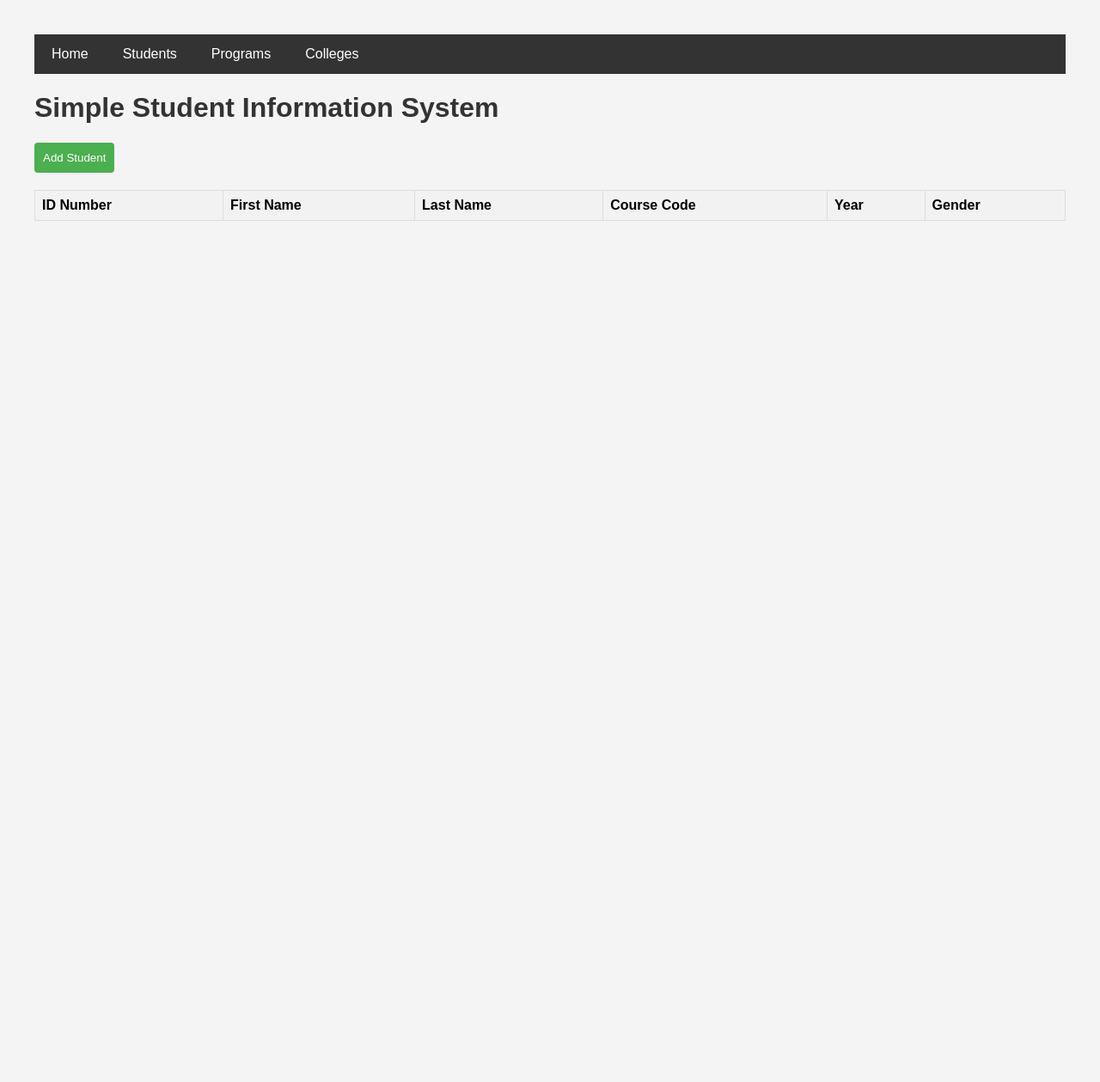
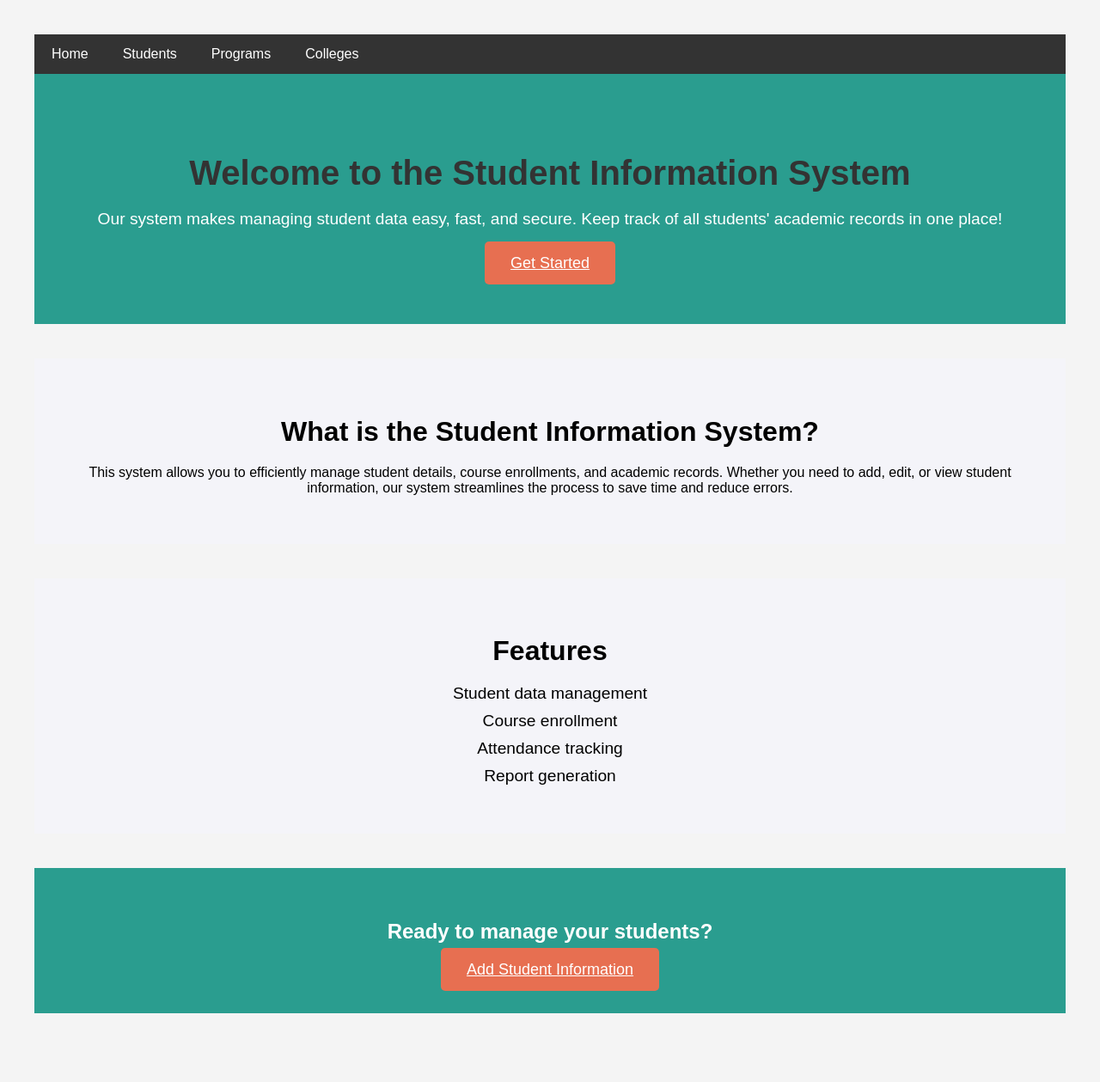
Before and after one commit to KINGSTING/flaskSSIS, a Flask app: page / in a window 1280 px wide. Shown: the whole page at 86% size. Before the commit the page ends 257 px from the top, so only its background shows below. Run offline with Flask 3, Linux system fonts and the light colour scheme; lists and menus that the app fills with data are empty.

Commit message:
landing page

```diff
--- a/website/templates/home.html
+++ b/website/templates/home.html
@@ -3,129 +3,162 @@
 {% block title %}Home{% endblock %}
 
 {% block content %}
-<h1>Simple Student Information System</h1>
-<button id="addStudentButton" onclick="toggleForm()">Add Student</button>
 
-<div id="formModal" class="modal hidden">
-    <div class="modal-content">
-        <span class="close" onclick="toggleForm()">&times;</span>
-        <form id="student-form" action="/add_student" method="post">
-            <label for="idNumber">ID Number:</label>
-            <input type="text" id="idNumber" name="idNumber" required>
+<!-- Landing Page Content -->
+<section class="landing-section">
+    <h1>Welcome to the Student Information System</h1>
+    <p>Our system makes managing student data easy, fast, and secure. Keep track of all students' academic records in one place!</p>
+    <a href="/students" class="cta-btn">Get Started</a>
+</section>
 
-            <label for="firstName">First Name:</label>
-            <input type="text" id="firstName" name="firstName" required>
+<!-- About Section -->
+<section class="about-section">
+    <h2>What is the Student Information System?</h2>
+    <p>This system allows you to efficiently manage student details, course enrollments, and academic records. Whether you need to add, edit, or view student information, our system streamlines the process to save time and reduce errors.</p>
+</section>
 
-            <label for="lastName">Last Name:</label>
-            <input type="text" id="lastName" name="lastName" required>
+<!-- Features Section -->
+<section class="features-section">
+    <h2>Features</h2>
+    <ul>
+        <li>Student data management</li>
+        <li>Course enrollment</li>
+        <li>Attendance tracking</li>
+        <li>Report generation</li>
+    </ul>
+</section>
 
-            <label for="courseCode">Course Code:</label>
-            <input type="text" id="courseCode" name="courseCode" required>
+<!-- Call to Action Section -->
+<section class="cta-section">
+    <h2>Ready to manage your students?</h2>
+     <a href="/students" class="cta-btn">Add Student Information</a>
+</section>
 
-            <label for="year">Year Level:</label>
-            <select id="year" name="year" required>
-                <option value="" disabled selected>Select your Year Level</option>
-                <option value="Male">1st Year</option>
-                <option value="Female">2nd Year</option>
-                <option value="Other">3rd Year</option>
-                <option value="Other">4th Year</option>
-                <option value="Other">5th Year</option>
-                <option value="Other">6th Year</option>
-            </select>
 
-            <label for="gender">Gender:</label>
-            <select id="gender" name="gender" required>
-                <option value="" disabled selected>Select your gender</option>
-                <option value="Male">Male</option>
-                <option value="Female">Female</option>
-                <option value="Other">Other</option>
-            </select>
-
-            <button type="submit">Submit</button>
-        </form>
-    </div>
-</div>
-
-<!-- Student Table -->
-<table border="1" cellpadding="10">
-    <thead>
-        <tr>
-            <th>ID Number</th>
-            <th>First Name</th>
-            <th>Last Name</th>
-            <th>Course Code</th>
-            <th>Year</th>
-            <th>Gender</th>
-        </tr>
-    </thead>
-    <tbody>
-        {% for student in students %}
-        <tr>
-            <td>{{ student['IDNumber'] }}</td>
-            <td>{{ student['firstName'] }}</td>
-            <td>{{ student['lastName'] }}</td>
-            <td>{{ student['CourseCode'] }}</td>
-            <td>{{ student['Year'] }}</td>
-            <td>{{ student['Gender'] }}</td>
-        </tr>
-        {% endfor %}
-    </tbody>
-</table>
 
 <style>
+    /* General Styles */
     body {
         font-family: Arial, sans-serif;
         margin: 20px;
     }
 
+    section {
+        margin-bottom: 40px;
+    }
+
+    /* Landing Section */
+    .landing-section {
+        text-align: center;
+        padding: 60px;
+        background-color: #2a9d8f;
+        color: white;
+    }
+
+    .landing-section h1 {
+        font-size: 2.5em;
+        margin-bottom: 20px;
+    }
+
+    .landing-section p {
+        font-size: 1.2em;
+        margin-bottom: 30px;
+    }
+
+    .cta-btn {
+        background-color: #e76f51;
+        color: white;
+        padding: 15px 30px;
+        font-size: 18px;
+        border: none;
+        border-radius: 5px;
+        cursor: pointer;
+    }
+
+    .cta-btn:hover {
+        background-color: #f4a261;
+    }
+
+    /* About Section */
+    .about-section, .features-section {
+        padding: 40px;
+        text-align: center;
+        background-color: #f4f4f9;
+    }
+
+    .about-section h2, .features-section h2 {
+        font-size: 2em;
+        margin-bottom: 20px;
+    }
+
+    /* Features Section */
+    .features-section ul {
+        list-style: none;
+        padding: 0;
+    }
+
+    .features-section ul li {
+        font-size: 1.2em;
+        margin: 10px 0;
+    }
+
+    /* Call to Action Section */
+    .cta-section {
+        text-align: center;
+        padding: 40px;
+        background-color: #2a9d8f;
+        color: white;
+    }
+
+    /* Form Modal Styles */
     .modal {
-        display: none; /* Hide by default */
-        position: fixed; /* Stay in place */
-        z-index: 1; /* Sit on top */
+        display: none;
+        position: fixed;
+        z-index: 1;
         left: 0;
         top: 0;
-        width: 100%; /* Full width */
-        height: 100%; /* Full height */
-        overflow: auto; /* Enable scroll if needed */
-        background-color: rgba(0,0,0,0.4); /* Black w/ opacity */
+        width: 100%;
+        height: 100%;
+        overflow: auto;
+        background-color: rgba(0,0,0,0.4);
     }
 
     .modal-content {
         background-color: #fefefe;
-        margin: 10% auto; /* Center the modal */
+        margin: 10% auto;
         padding: 20px;
         border: 1px solid #888;
-        width: 300px; /* Slender width */
-        border-radius: 5px; /* Rounded corners */
+        width: 300px;
+        border-radius: 5px;
     }
 
     .modal.hidden {
-        display: none; /* Hide the modal */
+        display: none;
     }
 
     .modal.show {
-        display: block; /* Show the modal */
+        display: block;
     }
 
     form {
         display: flex;
-        flex-direction: column; /* Stack form elements vertically */
+        flex-direction: column;
     }
 
     label {
-        margin: 5px 0 2px; /* Spacing for labels */
+        margin: 5px 0;
         font-weight: bold;
     }
 
-    input {
+    input, select {
         padding: 8px;
-        margin-bottom: 10px; /* Spacing between inputs */
+        margin-bottom: 10px;
         border: 1px solid #ccc;
-        border-radius: 4px; /* Rounded edges */
+        border-radius: 4px;
     }
 
     button {
-        background-color: #4CAF50; /* Green */
+        background-color: #4CAF50;
         color: white;
         padding: 10px;
         border: none;
@@ -134,23 +167,7 @@
     }
 
     button:hover {
-        background-color: #45a049; /* Darker green on hover */
-    }
-
-    table {
-        width: 100%;
-        border-collapse: collapse;
-        margin-top: 20px;
-    }
-
-    th, td {
-        border: 1px solid #ddd;
-        padding: 8px;
-        text-align: left;
-    }
-
-    th {
-        background-color: #f2f2f2;
+        background-color: #45a049;
     }
 </style>
 
@@ -160,6 +177,10 @@
         modal.classList.toggle("hidden");
         modal.classList.toggle("show");
     }
+
+    function scrollToForm() {
+        document.getElementById("student-form-section").scrollIntoView({ behavior: "smooth" });
+    }
 </script>
 
 {% endblock %}
--- a/website/views.py
+++ b/website/views.py
@@ -14,6 +14,7 @@ def home():
 
 
 # Students page
+@views.route("/")
 @views.route('/students', methods=['GET'])
 def view_students():
     db_connection = get_db_connection()
```
Also changed, not shown: database.db.
